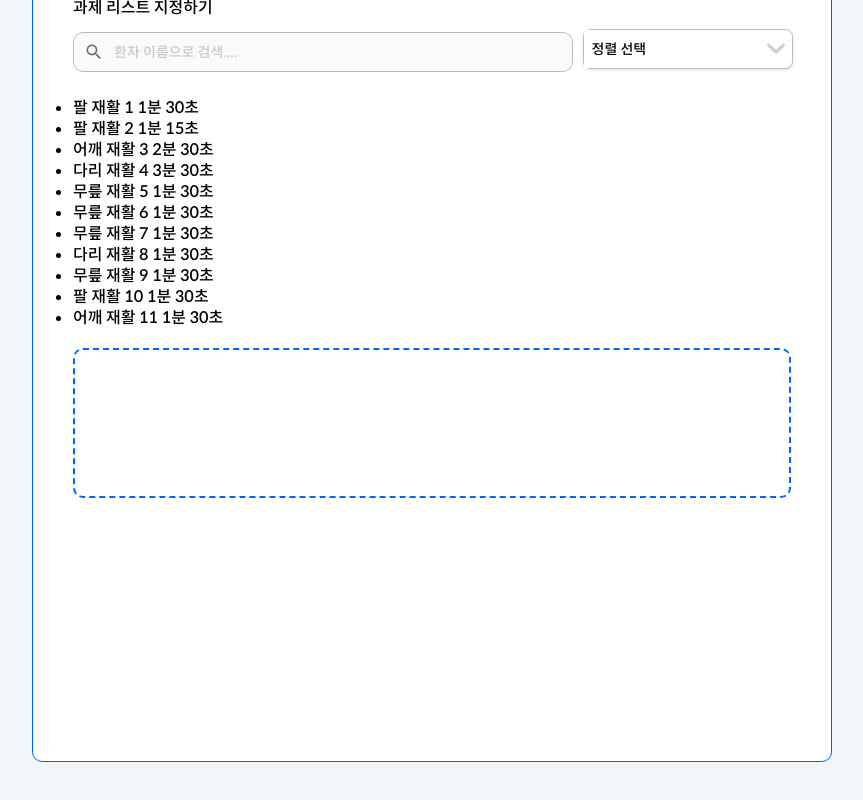
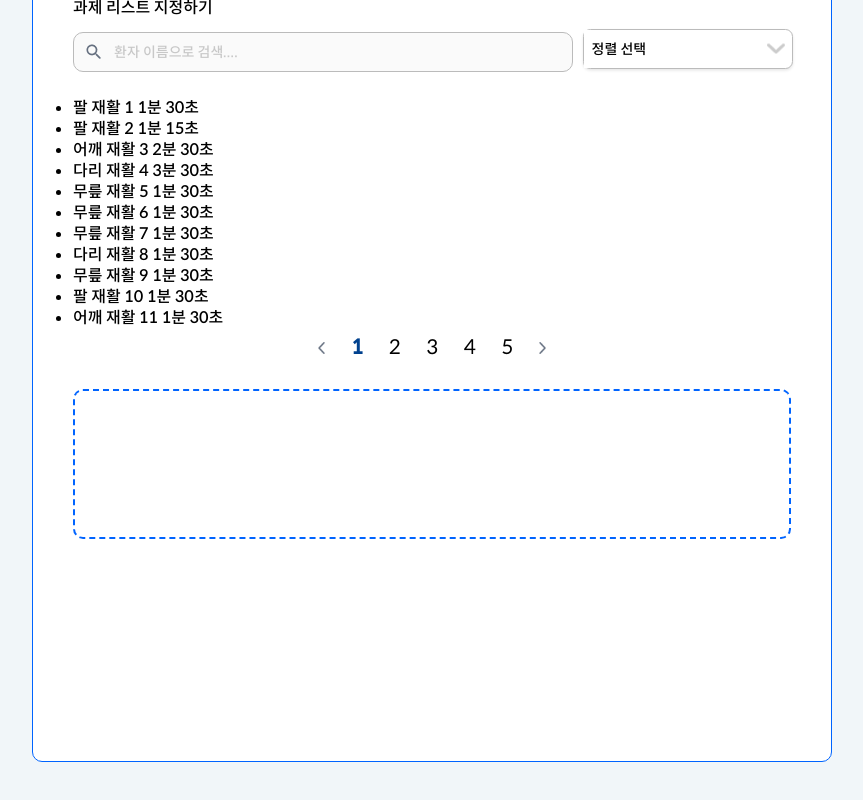
Before and after one commit to sync-without-async/Rehab-FrontEnd, a React (Vite) app: page /theramakeassgin in a window 1280 px wide. Shown: the part 668-1468 px from the top of the page, without its empty margins (208-1071 px from the left). Built offline with nearby package versions, Linux system fonts and the light colour scheme.

Commit message:
Feat: 전체 영역에 페이지네이션 적용

```diff
--- a/src/components/TherapistDashBoard/TheraMakeAssgin.jsx
+++ b/src/components/TherapistDashBoard/TheraMakeAssgin.jsx
@@ -4,7 +4,8 @@ import SearchBar from "../Input/SearchBar";
 import DropdownFilter from "../Dropdown/DropdownFilter";
 import { DragDropContext, Droppable, Draggable } from "react-beautiful-dnd";
 import { useState } from "react";
-import IconDelete from "../../assets/icons/iconassignx.png";
+//import IconDelete from "../../assets/icons/iconassignx.png";
+import Pagination from "../Pagination/Pagination";
 
 const Container = styled.div`
   width: 800px;
@@ -145,6 +146,14 @@ const TheraMakeAssign = () => {
     }
   };
 
+  //페이지네이션 영역
+  const totalItems = 40;
+  const itemsPerPage = 8;
+
+  const handlePageChange = (selectedPage) => {
+    console.log("Selected page:", selectedPage);
+  };
+
   return (
     <Container>
       <Title>과제 할당</Title>
@@ -188,6 +197,11 @@ const TheraMakeAssign = () => {
             </ul>
           )}
         </Droppable>
+        <Pagination
+        totalItems={totalItems}
+        itemsPerPage={itemsPerPage}
+        onChange={handlePageChange}
+      />
 
         {/* 환자에게 새로 할당하는 영역 */}
         <SelectedExercisesContainer>
```
